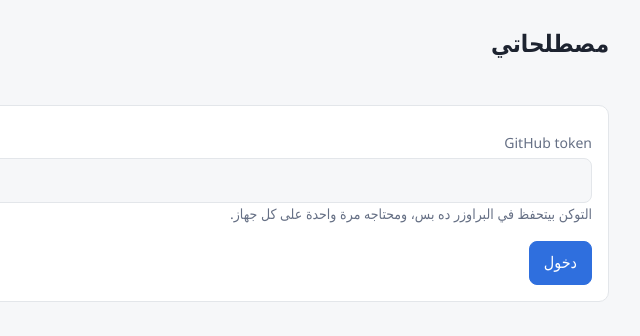
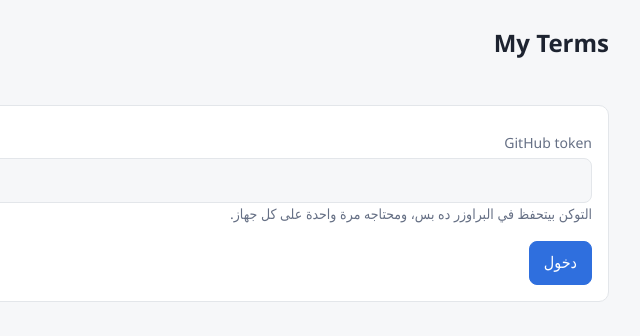
Before and after one commit to eslamibrahimhamed/my-terms-page, a plain HTML site: page index.html in a window 1280 px wide. Shown: the full height of the page, 395-1035 px from the left. Drawn offline with Linux system fonts and the light colour scheme.

Commit message:
title in English

```diff
--- a/index.html
+++ b/index.html
@@ -4,7 +4,7 @@
 <meta charset="utf-8">
 <meta name="viewport" content="width=device-width, initial-scale=1">
 <meta name="robots" content="noindex">
-<title>مصطلحاتي</title>
+<title>My Terms</title>
 <style>
   :root {
     --bg: #f6f7f9; --card: #fff; --text: #1d2330; --muted: #667085;
@@ -44,7 +44,7 @@
 </head>
 <body>
 <main>
-  <h1>مصطلحاتي</h1>
+  <h1>My Terms</h1>
   <p class="status" id="status"></p>
 
   <form id="setup" hidden>
```
